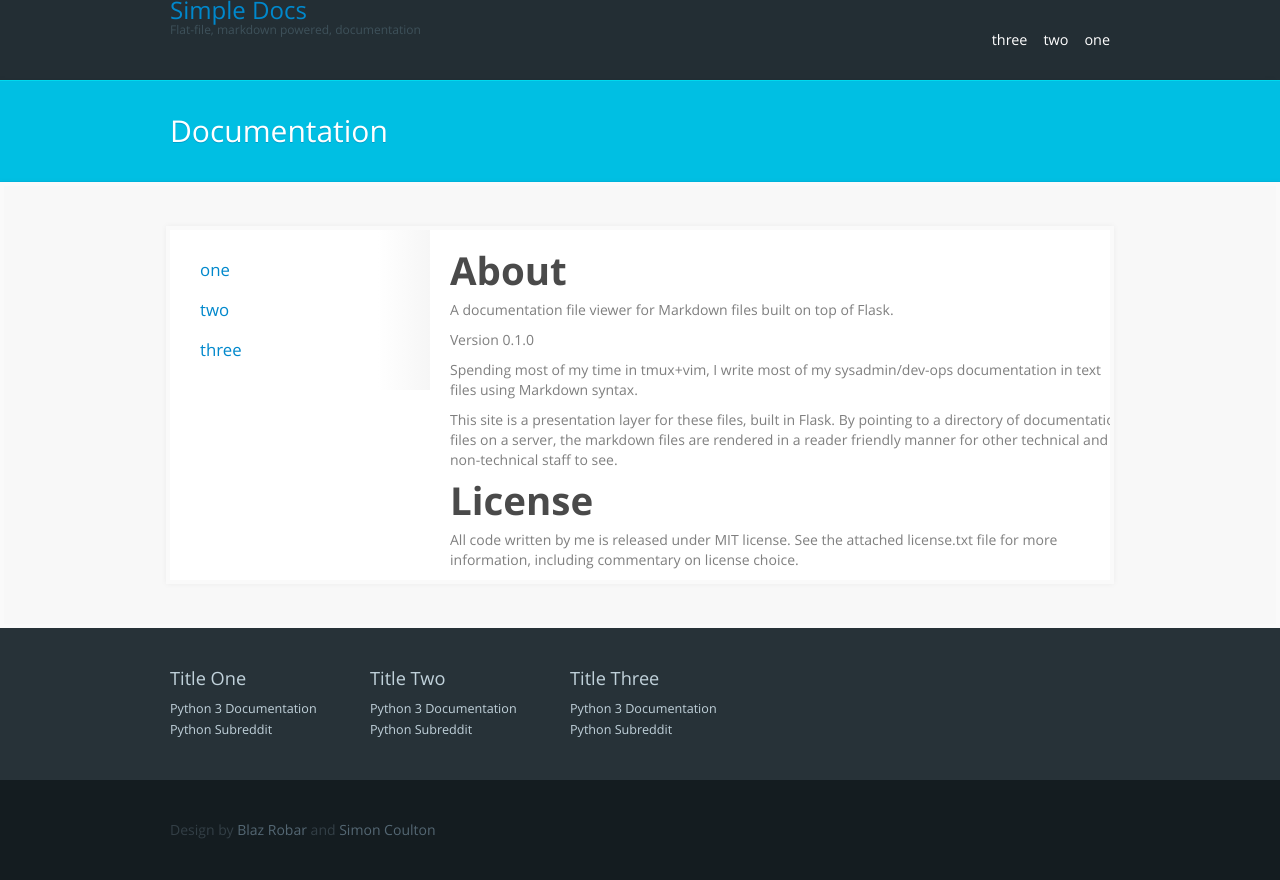
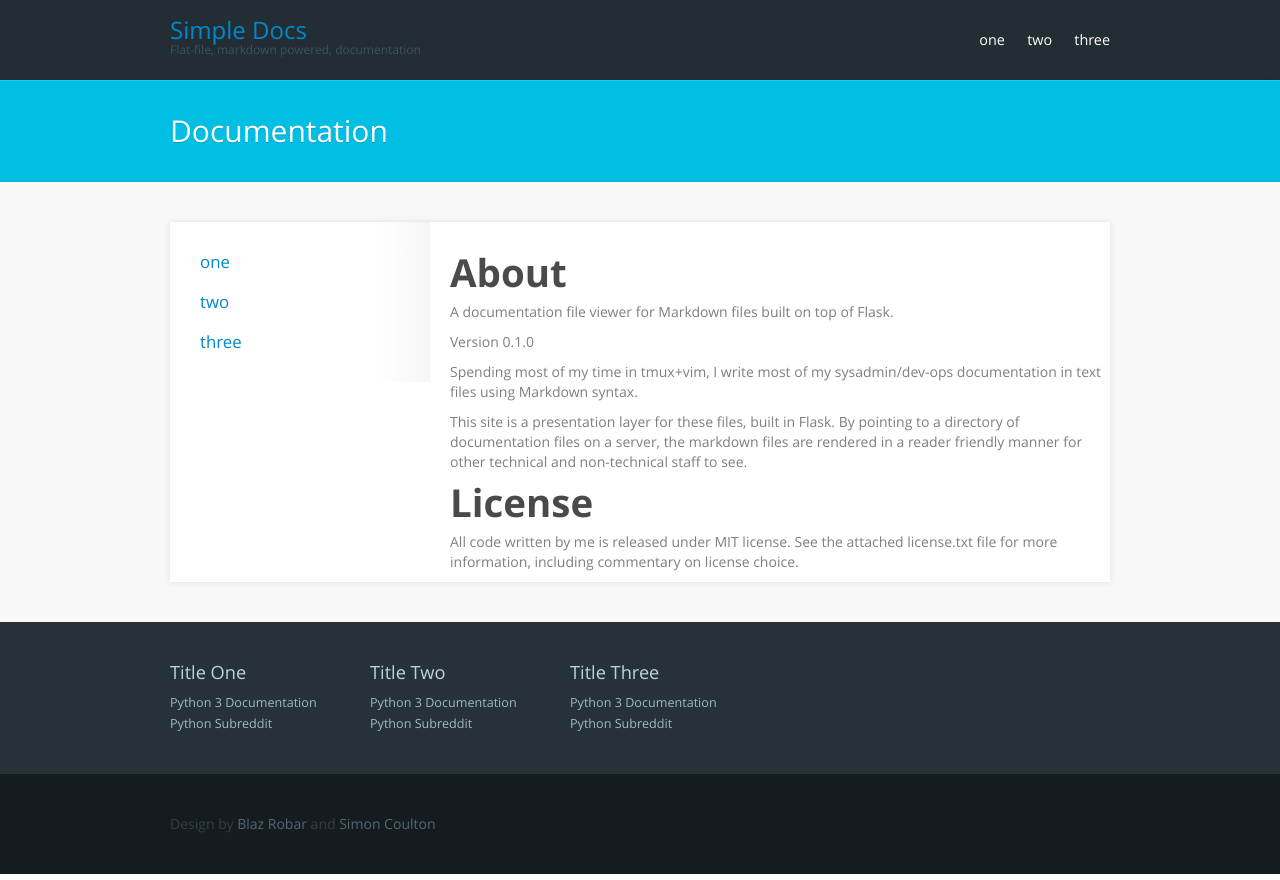
Before and after one commit to chrislaskey/simpledocs, a Flask app: page / in a window 1280 px wide. Run offline with Flask 2, Linux system fonts and the light colour scheme; parts of the project's set-up code (start-up, migrations or seed data) failed here and were passed over.

Commit message:
Cleaning up template HTML and CSS

```diff
--- a/static/css/main.css
+++ b/static/css/main.css
@@ -56,27 +56,70 @@ p {
 /* Structure */
 
 .wrapper {
-  width: 940px;
-  margin: 0 auto;
+	width:100%;
 }
 
-body > header {
+header {
 	background: #232e34;
 }
 
-body > section.main {
-	background: #f8f8f8;
-	padding: 40px 0;
+	header #header-content{
+		margin: 0px auto;
+		padding:20px 0px;
+		width: 940px;
 	}
 
-	.content {
-		float: left;
-		width: 680px;
+#wrapper-banner{
+	background: #00bfe3;
+	border-bottom: 1px solid #00b7df;
+	border-top: 1px solid #00d9ee;
+	box-shadow: -6px 0 6px rgba(0, 0, 0, 0.05);
 }
 
-body > footer {
+#wrapper-main{
+	background:#f8f8f8;
+	padding:40px 0px;
+}
+
+	#main {
+		background: #fff;
+		box-shadow: 0 0 6px rgba(0, 0, 0, 0.10);
+		margin:0px auto;
+		width:940px;
+	}
+
+		#sidebar {
+			border-right:1px solid #f2f2f2;
+  			float: left;
+  			min-height: 100%;
+  			width: 259px;
+		}
+
+		#content {
+  			float: left;
+			padding:20px 0px 0px 20px;
+			width: 660px;
+		}
+
+#footer-banner {
+	background: #273238;
+	padding: 40px 0px;
+}
+
+	#footer-banner-content{
+		color: #9fb9c7;
+		margin:0px auto;
+		width:940px;
+	}
+
+footer {
+	padding: 40px 0px;
+}
+
+	#footer-content{
 		color: #333f46;
-	padding: 0 0 40px 0;
+		margin:0px auto;
+		width:940px;
 	}
 
 /* Header content */
@@ -85,7 +128,6 @@ header .logo {
 	font-size: 24px;
 	float: left;
 	padding-top: 0;
-	padding: 0px 0px 60px 0px;
 	margin-left: 0;
 }
 
@@ -95,76 +137,67 @@ header .logo {
 		font-size: 0.5em;
 	}
 
-nav.primary {
+header nav {
+	float:right;
 	font-size: 24px;
-	padding: 20px 0 60px;
 }
 
-	nav.primary a {
+	header nav a {
 		color: #fff;
-		float: right;
+		display: inline-block;
 		font-size: 0.6em;
 		text-decoration: none;
 		margin-left: 16px;
 		padding-top: 10px;
 	}
 
+/* Banner content */
+
 .pagetitle {
-	box-shadow: -6px 0 6px rgba(0, 0, 0, 0.05);
-	border-top: 1px solid #00d9ee;
-	border-bottom: 1px solid #00b7df;
-	background: #00bfe3;
 	color: #fff;
+	font-size: 30px;
+	margin: 0px auto;
+	padding: 40px 0;
 	text-shadow: 0 1px #009fcc;
-	padding: 40px 0;
-	font-size: 30px;
+	width: 940px;
 }
 
-.main {
-	background: #fff;
-	border: 1px solid #ebebeb;
-	box-shadow: 0 0 6px rgba(0, 0, 0, 0.05);
-	overflow: hidden;
-	border: 4px solid #fafafa;
-	height: auto;
-	min-height: 250px;
-	overflow: hidden;
-}
+/* Sidebar content */
 
-nav.sidenav {
+#sidebar nav {
   background: -webkit-linear-gradient(left, #fff 0%, #fff 20%, #fff 80%, #f6f6f6 100%);
 	background: linear-gradient(to right, #fff 0%, #fff 20%, #fff 80%, #f6f6f6 100%);
 }
 
-nav.sidenav ul {
+#sidebar nav ul {
 	list-style: none;
 	margin: 0;
 }
 
-nav.sidenav > ul {
+#sidebar nav > ul {
 	padding: 20px 0 20px 20px;
 }
 
-nav.sidenav > ul > li {
+#sidebar nav > ul > li {
 	color: #606060;
 	padding: 10px 0 10px 10px;
 	font-size: 1.2em;
 }
 
-nav.sidenav ul li .active {
+#sidebar nav ul li .active {
 	border: 0;
 }
 
-nav.sidenav ul ul {
+#sidebar nav ul ul {
 	margin-top: 10px;
 }
 
-nav.sidenav ul li li {
+#sidebar nav ul li li {
 	font-size: 0.8em;
 	border-bottom: none;
 }
 
-nav.sidenav ul li li a {
+#sidebar nav ul li li a {
 	color: #919191;
 	font-weight: normal;
 	text-decoration: none;
@@ -172,27 +205,17 @@ nav.sidenav ul li li a {
 	padding: 2px 0 2px 6px;
 }
 
-nav.sidenav ul li .active a {
+#sidebar nav ul li .active a {
 	background: #00cced;
 	color: #fff;
 	padding: 6px 0 6px 6px;
 	border-right: 4px solid #13b7d2;
 }
 
-span.sub {
-	display: block;
-	color: #b0b0b0;
-	font-size: 0.9em;
-	margin-bottom: 4px;
-}
+/* Content elements */
 
-span.sub a {
-  color: inherit;
-  text-decoration: none;
-}
-
-span.sub a:hover {
-  color: #7e7e7e;
+#main h4 {
+  margin-top: 20px;
 }
 
 .label {
@@ -211,20 +234,12 @@ span.sub a:hover {
 	color: #fff;
 }
 
-.label.blue {
-	background: #00bee2;
-}
-.label.green {
-	background: #bcd63a;
-}
-.label.red {
-	background: #f26c4f;
-}
-.label.yellow {
-	background: #ffb800;
-}
+	.label.blue { background: #00bee2; }
+	.label.green { background: #bcd63a; }
+	.label.red { background: #f26c4f; }
+	.label.yellow { background: #ffb800; }
 
-section, .section-title {
+.section-title {
 	padding: 10px 20px;
 }
 
@@ -240,47 +255,33 @@ section, .section-title {
 	padding: 20px 40px;
 }
 
-.main h4 {
-  margin-top: 20px;
+/* Footer Banner content */
+
+#footer-banner-content ul {
+	width: 200px;
+	float: left;
+	list-style: none;
+	margin: 0;
 }
 
-nav.sidenav {
-  width: 260px;
-  float: left;
-  min-height: 100%;
-}
-
-/* Footer Content */
-
-footer a {
-	color: #546773;
-}
-
-footer .sub {
-	background: #273238;
-	color: #9fb9c7;
-	padding: 40px 0;
-	margin-bottom: 40px;
-}
-
-footer .sub .title {
+#footer-banner-content .title {
 	color: #c1d2db;
 	font-size: 1.3em;
 	margin-bottom: 10px;
 }
 
-footer .sub a {
-	color: #c1d2db;
+#footer-banner-content a {
+	color: inherit;
 	font-size: 0.9em;
+	text-decoration: none;
 }
 
-footer .sub a:hover {
+	#footer-banner-content a:hover {
 		color: #ffb800;
 	}
 
-footer ul {
-	width: 200px;
-	float: left;
-	list-style: none;
-	margin: 0;
+/* Footer content */
+
+footer a {
+	color: #546773;
 }
--- a/templates/page.html
+++ b/templates/page.html
@@ -17,21 +17,6 @@
 	<link rel="stylesheet" href="/static/css/skeleton.css" media="all"/>
 	<link rel="stylesheet" href="/static/css/main.css" media="all"/>
 	<link rel="stylesheet" href="/static/css/pygments.css" media="all"/>
-	<!-- <link rel="stylesheet" href="/static/css/plugins.css" media="all"/> -->
-	<!-- <link rel="stylesheet" href="/static/css/workless.css" media="all"/> -->
-	<!-- <link rel="stylesheet" href="/static/css/typography.css" media="all"/> -->
-	<!-- <link rel="stylesheet" href="/static/css/font.css" media="all"/> -->
-	<!-- <link rel="stylesheet" href="/static/css/forms.css" media="all"/> -->
-	<!-- <link rel="stylesheet" href="/static/css/tables.css" media="all"/> -->
-	<!-- <link rel="stylesheet" href="/static/css/buttons.css" media="all"/> -->
-	<!-- <link rel="stylesheet" href="/static/css/alerts.css" media="all"/> -->
-	<!-- <link rel="stylesheet" href="/static/css/tabs.css" media="all"/> -->
-	<!-- <link rel="stylesheet" href="/static/css/pagination.css" media="all"/> -->
-	<!-- <link rel="stylesheet" href="/static/css/breadcrumbs.css" media="all"/> -->
-	<!-- <link rel="stylesheet" href="/static/css/helpers.css" media="all"/> -->
-	<!-- <link rel="stylesheet" href="/static/css/scaffolding.css" media="all"/> -->
-	<!-- <link rel="stylesheet" href="/static/css/print.css" media="all"/> -->
-	<!-- <link rel="stylesheet" href="/static/css/application.css" media="all"/> -->
 
 	<!-- Scripts -->
 	<script type="text/javascript" src="/static/js/library.js"></script>
@@ -41,52 +26,51 @@
 
 <body class="{{ body_class }}">
 
-	<header>
-		<div class="wrapper">
+	<header class="wrapper">
+
+		<div class="clearfix" id="header-content">
+
 			<a class="logo" href="/">Simple Docs<span>Flat-file, markdown powered, documentation</span></a>
 
 			% import 'nav.html' as nav
 			{{ nav.main(nav_items) }}
+
 		</div>
+		<!-- % include "search.html" -->
 
-		<!-- % include "search.html" -->
+	</header>
+
+	<section class="wrapper" id="wrapper-banner">
 
 		<div class="pagetitle">
 			<div class="wrapper">Documentation</div>
 		</div>
 
-	</header>
+	</section>
 
-	<section class="main">
-		<div class="wrapper main clearfix">
+	<section class="wrapper" id="wrapper-main">
 
+		<div class="clearfix" id="main">
+
+			<div id="sidebar">
 				{{ nav.side(nav_items) }}
-			<!-- <nav class="secondary"> -->
-			<!-- 	<ul> -->
-			<!-- 		<li> -->
-			<!-- 			Getting Started -->
-			<!-- 			<ul> -->
-			<!-- 				<li> -->
-			<!-- 					<a href="/watson/getting-started/installation.html"> Installation </a> -->
-			<!-- 				</li> -->
-			<!-- 			</ul> -->
-			<!-- 		</li> -->
-			<!-- 	</ul> -->
-			<!-- </nav> -->
+			</div>
 
-			<div class="content">
+			<div id="content">
 
 				<section>
-					<div class="content">{{ content|safe }}</div>
+					{{ content|safe }}
 				</section>
 
 			</div>
+
 		</div>
+
 	</section>
 
-	<footer>
-		<div class="sub">
-			<div class="wrapper clearfix">
+	<section id="footer-banner">
+
+		<div class="clearfix" id="footer-banner-content">
 			<ul>
 				<li class="title">Title One</li>
 				<li><a href="http://docs.python.org/3/">Python 3 Documentation</a></li>
@@ -103,10 +87,15 @@
 				<li><a href="http://www.reddit.com/r/python">Python Subreddit</a></li>
 			</ul>
 		</div>
-		</div>
-		<div class="wrapper">
+
+	</section>
+
+	<footer class="wrapper">
+
+		<div id="footer-content">
 			Design by <a href="http://www.blazrobar.com">Blaz Robar</a> and <a href="https://github.com/simoncoulton">Simon Coulton</a>
 		</div>
+
 	</footer>
 
 </body>
```
Lines whose indentation alone changed are shown as unchanged.
